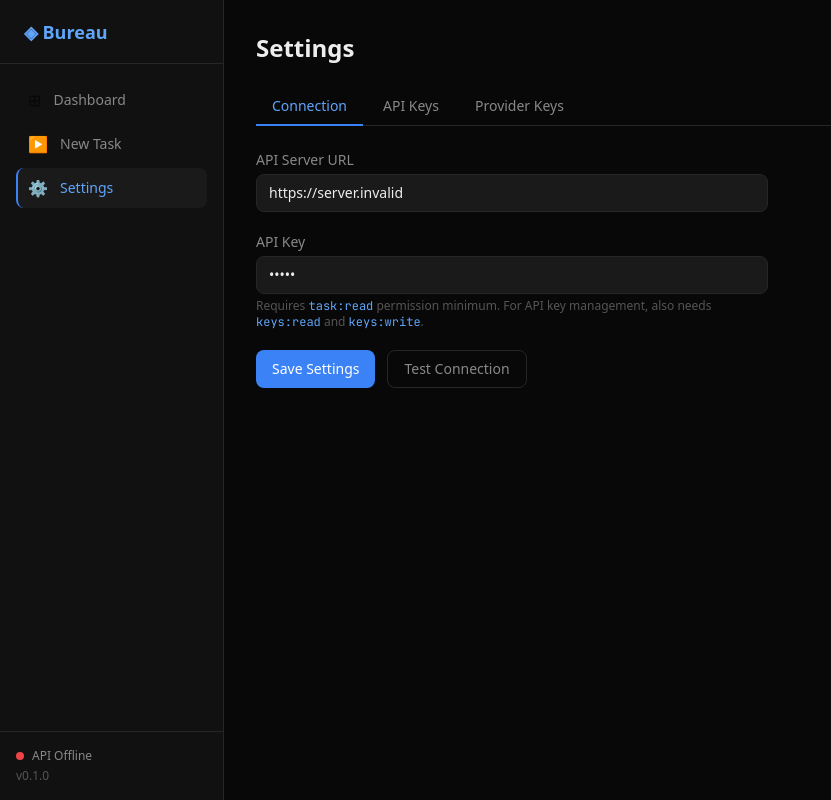
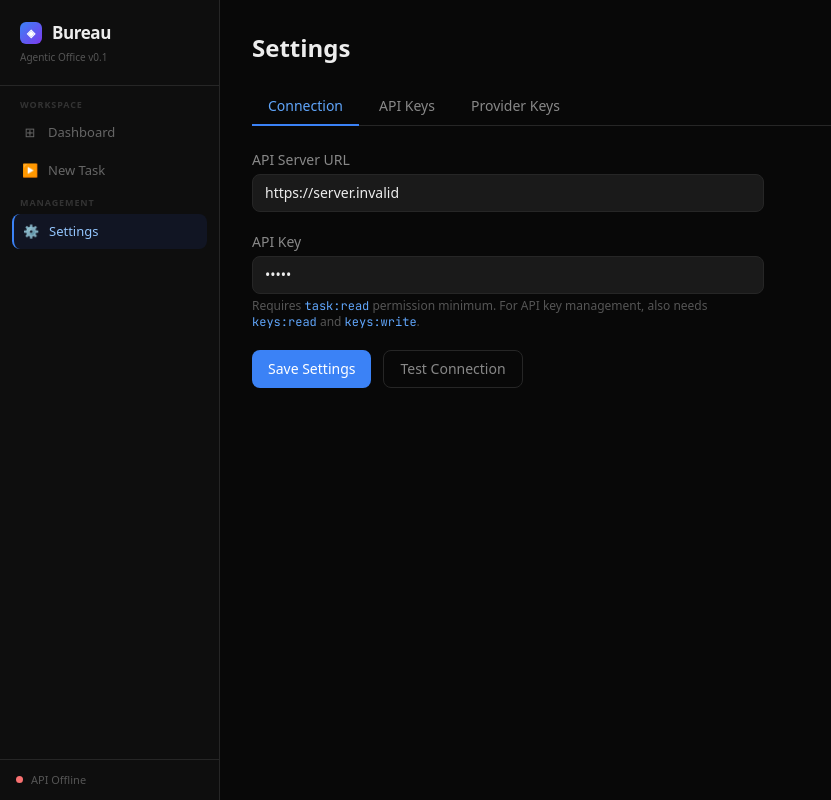
Before and after one commit to ugihub/agentic-office, a Next.js app in the folder apps/dashboard/: page /settings in a window 1280 px wide. Shown: the whole page, without its empty margins (0-831 px from the left). Built offline with nearby package versions, Linux system fonts and the light colour scheme; no server answers.

Commit message:
feat(dashboard): redesign Sidebar with gradient logo, nav sections, infra status

```diff
--- a/apps/dashboard/src/components/Sidebar.tsx
+++ b/apps/dashboard/src/components/Sidebar.tsx
@@ -3,17 +3,27 @@ import Link from "next/link";
 import { usePathname } from "next/navigation";
 import { useEffect, useState } from "react";
 
-const NAV = [
-  { href: "/", label: "Dashboard", icon: "⊞" },
+type NavItem = { href: string; label: string; icon: string; exact?: boolean };
+
+const NAV: { section: string; items: NavItem[] }[] = [
+  {
+    section: "Workspace",
+    items: [
+      { href: "/", label: "Dashboard", icon: "⊞", exact: true },
       { href: "/tasks/new", label: "New Task", icon: "▶" },
-  { href: "/settings", label: "Settings", icon: "⚙" },
+    ],
+  },
+  {
+    section: "Management",
+    items: [{ href: "/settings", label: "Settings", icon: "⚙" }],
+  },
 ];
 
-type HealthStatus = "unknown" | "ok" | "error";
+type Health = "unknown" | "ok" | "error";
 
 export function Sidebar() {
   const pathname = usePathname();
-  const [health, setHealth] = useState<HealthStatus>("unknown");
+  const [health, setHealth] = useState<Health>("unknown");
 
   useEffect(() => {
     const apiUrl =
@@ -29,56 +39,82 @@ export function Sidebar() {
     }
 
     void check();
-    const id = setInterval(() => void check(), 15000);
+    const id = setInterval(() => void check(), 15_000);
     return () => clearInterval(id);
   }, []);
 
+  function isActive(item: NavItem) {
+    return item.exact ? pathname === item.href : pathname.startsWith(item.href);
+  }
+
   return (
-    <aside className="flex h-screen w-56 flex-col border-r border-border bg-surface">
-      <div className="flex h-16 items-center px-6 border-b border-border">
-        <span className="text-lg font-bold text-brand-400">◈ Bureau</span>
+    <aside className="flex h-screen w-[220px] flex-col border-r border-border bg-[#0e0e0e] flex-shrink-0">
+      {/* Logo */}
+      <div className="border-b border-border px-5 py-5">
+        <div className="flex items-center gap-2.5">
+          <div className="flex h-[22px] w-[22px] items-center justify-center rounded-[6px] bg-gradient-to-br from-blue-500 to-violet-600 text-[11px] font-bold text-white">
+            ◈
+          </div>
+          <span className="text-[17px] font-bold tracking-tight text-primary">
+            Bureau
+          </span>
+        </div>
+        <p className="mt-1 text-[10px] text-muted">Agentic Office v0.1</p>
       </div>
 
-      <nav className="flex-1 space-y-1 p-4">
-        {NAV.map(({ href, label, icon }) => {
-          const active = pathname === href;
+      {/* Nav */}
+      <nav className="flex-1 overflow-y-auto px-3 py-3">
+        {NAV.map(({ section, items }) => (
+          <div key={section} className="mb-2">
+            <p className="mb-1 px-2 text-[9px] font-semibold uppercase tracking-widest text-[#333]">
+              {section}
+            </p>
+            {items.map((item) => {
+              const active = isActive(item);
               return (
                 <Link
-              key={href}
-              href={href}
-              className={`flex items-center gap-3 rounded-lg px-3 py-2 text-sm font-medium transition-colors ${
+                  key={item.href}
+                  href={item.href}
+                  className={`mb-0.5 flex items-center gap-2.5 rounded-lg px-2.5 py-2 text-[13px] font-medium transition-colors ${
                     active
-                  ? "border-l-2 border-brand-500 bg-raised text-brand-400 pl-[10px]"
-                  : "text-secondary hover:bg-raised hover:text-primary"
+                      ? "border-l-2 border-blue-500 bg-blue-950/30 pl-[9px] text-blue-300"
+                      : "text-[#666] hover:bg-[#1a1a1a] hover:text-primary"
                   }`}
                 >
-              <span className="text-base">{icon}</span>
-              {label}
+                  <span className="w-4 text-center text-[13px]">
+                    {item.icon}
+                  </span>
+                  {item.label}
                 </Link>
               );
             })}
+          </div>
+        ))}
       </nav>
 
-      <div className="border-t border-border p-4 space-y-1">
+      {/* Footer */}
+      <div className="border-t border-border px-4 py-3 space-y-1.5">
         <div className="flex items-center gap-2">
           <span
-            className={`h-2 w-2 rounded-full ${
+            className={`h-[7px] w-[7px] rounded-full flex-shrink-0 ${
               health === "ok"
-                ? "bg-success"
+                ? "bg-emerald-400 shadow-[0_0_6px_rgba(52,211,153,.6)]"
                 : health === "error"
-                  ? "bg-danger"
-                  : "bg-muted"
+                  ? "bg-red-400"
+                  : "bg-[#444]"
             }`}
           />
-          <p className="text-xs text-secondary">
+          <span className="text-[11px] text-[#555]">
             {health === "ok"
               ? "API Connected"
               : health === "error"
                 ? "API Offline"
                 : "Checking…"}
-          </p>
+          </span>
         </div>
-        <p className="text-xs text-muted">v0.1.0</p>
+        {health === "ok" && (
+          <p className="text-[10px] text-[#333]">Redis · Mongo · Jaeger</p>
+        )}
       </div>
     </aside>
   );
```
Lines whose indentation alone changed are shown as unchanged.
